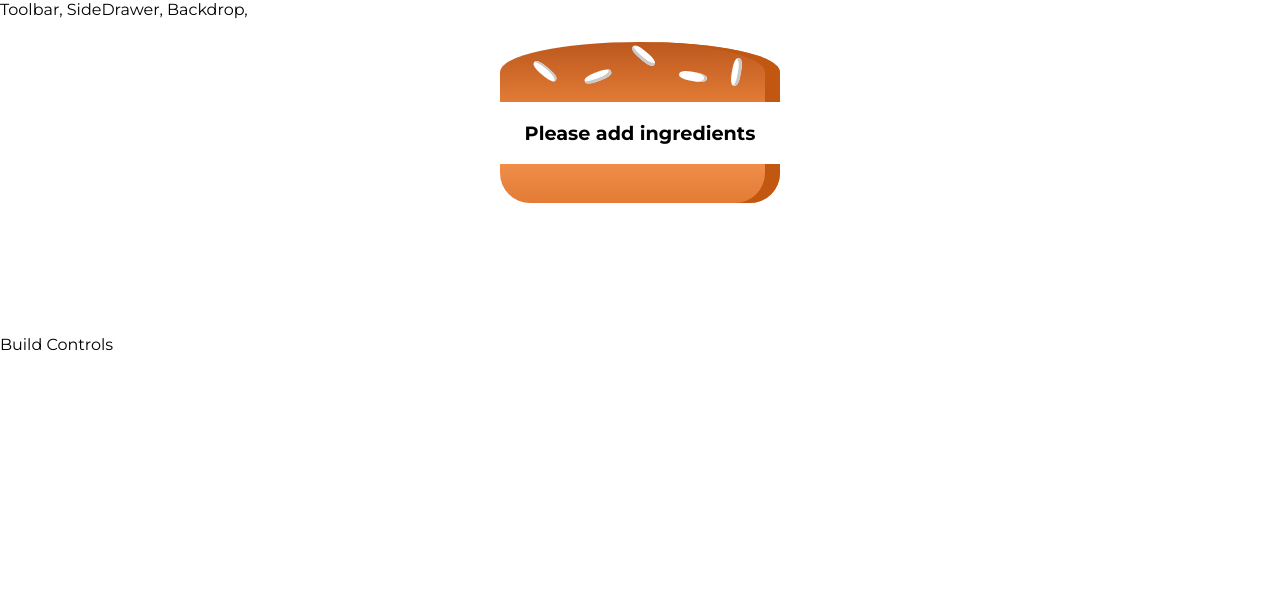
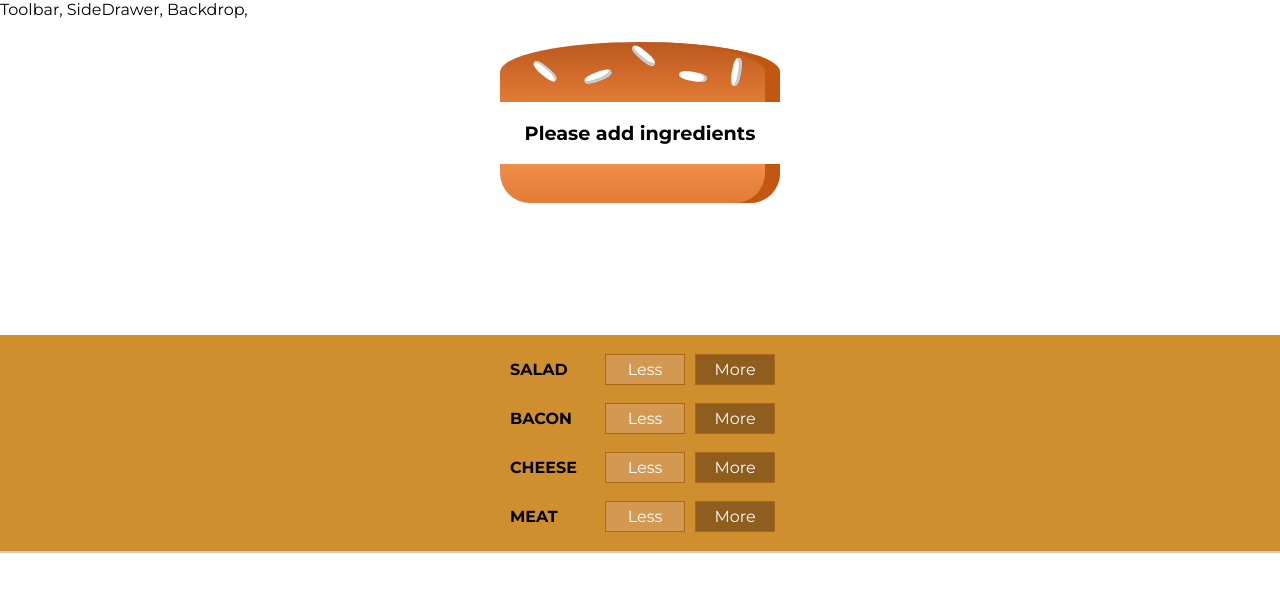
Before and after one commit to aaronkyl/udemy-react-16, a React app in the folder burger-builder/: page / in a window 1280 px wide. Shown: the top 592 px of the page. Built offline with nearby package versions, Linux system fonts and the light colour scheme.

Commit message:
allow adding and removal of ingredients

```diff
--- /dev/null
+++ b/burger-builder/src/components/Burger/BuildControls/BuildControl/BuildControl.css
@@ -0,0 +1,56 @@
+.BuildControl {
+  display: flex;
+  justify-content: space-between;
+  align-items: center;
+  margin: 5px 0;
+}
+
+.BuildControl button {
+  display: block;
+  font: inherit;
+  padding: 5px;
+  margin: 0 5px;
+  width: 80px;
+  border: 1px solid #AA6817;
+  cursor: pointer;
+  outline: none;
+}
+
+.BuildControl button:disabled {
+  background-color: #AC9980;
+  border: 1px solid #7E7365;
+  color: #ccc;
+  cursor: default;
+}
+
+.BuildControl button:hover:disabled {
+  background-color: #AC9980;
+  color: #ccc;
+  cursor: not-allowed;
+}
+
+.Label {
+  padding: 10px;
+  font-weight: bold;
+  width: 80px;
+}
+
+.BuildControl .Less {
+  background-color: #D39952;
+  color: white;
+}
+
+.BuildControl .More {
+  background-color: #8F5E1E;
+  color: white;
+}
+
+.BuildControl .Less:hover, .BuildControl .Less:active {
+  background-color: #DAA972;
+  color: white;
+}
+
+.BuildControl .More:hover,.BuildControl .More:active {
+  background-color: #99703F;
+  color: white;
+}
--- /dev/null
+++ b/burger-builder/src/components/Burger/BuildControls/BuildControl/BuildControl.js
@@ -0,0 +1,12 @@
+import React from 'react'
+import classes from './BuildControl.css'
+
+const buildControl = (props) => (
+  <div className={classes.BuildControl}>
+    <div className={classes.Label}>{props.label}</div>
+    <button className={classes.Less} onClick={() => props.less(props.type)}>Less</button>
+    <button className={classes.More} onClick={() => props.more(props.type)}>More</button>
+  </div>
+)
+
+export default buildControl
--- /dev/null
+++ b/burger-builder/src/components/Burger/BuildControls/BuildControls.css
@@ -0,0 +1,10 @@
+.BuildControls {
+  width: 100%;
+  background-color: #cf8f2e;
+  display: flex;
+  flex-flow: column;
+  align-items: center;
+  box-shadow: 0 2px 1px #ccc;
+  margin: auto;
+  padding: 10px 0;
+}
--- /dev/null
+++ b/burger-builder/src/components/Burger/BuildControls/BuildControls.js
@@ -0,0 +1,24 @@
+import React from 'react'
+import BuildControl from './BuildControl/BuildControl'
+import classes from './BuildControls.css'
+
+const buildControls = (props) => {
+  const buildControlComponents = Object.keys(props.ingredients)
+    .map(ingredient => (
+      <BuildControl
+        key={ingredient}
+        type={ingredient}
+        label={ingredient.toUpperCase()}
+        more={props.more}
+        less={props.less}
+      />
+    ))
+
+    return (
+    <div className={classes.BuildControls}>
+      {buildControlComponents}
+    </div>
+  )
+}
+
+export default buildControls
--- a/burger-builder/src/components/Burger/Burger.js
+++ b/burger-builder/src/components/Burger/Burger.js
@@ -16,7 +16,6 @@
       })
     })
     .reduce((acc, el) => acc.concat(el), [])
-  console.log(transformedIngredients)
 
   if (!transformedIngredients.length) {
     transformedIngredients = <p>Please add ingredients</p>
--- a/burger-builder/src/containers/BurgerBuilder/BurgerBuilder.js
+++ b/burger-builder/src/containers/BurgerBuilder/BurgerBuilder.js
@@ -1,6 +1,14 @@
 import React, { Component } from 'react'
 import Aux from '../../hoc/Aux'
 import Burger from '../../components/Burger/Burger'
+import BuildControls from '../../components/Burger/BuildControls/BuildControls'
+
+const INGREDIENT_PRICES = {
+  salad: .5,
+  cheese: .4,
+  meat: 1.3,
+  bacon: .7
+}
 
 class BurgerBuilder extends Component {
   state = {
@@ -9,6 +17,37 @@
       bacon: 0,
       cheese: 0,
       meat: 0
+    },
+    totalPrice: 4
+  }
+
+  addIngredientHandler = (ingredient) => {
+    const oldCount = this.state.ingredients[ingredient]
+    const newCount = oldCount + 1
+    const updatedIngredients = {...this.state.ingredients}
+    updatedIngredients[ingredient] = newCount
+    const priceAdditions = INGREDIENT_PRICES[ingredient]
+    const oldPrice = this.state.totalPrice
+    const newPrice = oldPrice + priceAdditions
+    this.setState({
+      ingredients: updatedIngredients,
+      totalPrice: newPrice
+    })
+  }
+
+  removeIngredientHandler = (ingredient) => {
+    if(this.state.ingredients[ingredient]) {
+      const oldCount = this.state.ingredients[ingredient]
+      const newCount = oldCount - 1
+      const updatedIngredients = {...this.state.ingredients}
+      updatedIngredients[ingredient] = newCount
+      const priceAdditions = INGREDIENT_PRICES[ingredient]
+      const oldPrice = this.state.totalPrice
+      const newPrice = oldPrice - priceAdditions
+      this.setState({
+        ingredients: updatedIngredients,
+        totalPrice: newPrice
+      })
     }
   }
 
@@ -16,7 +55,10 @@
     return (
       <Aux>
         <Burger ingredients={this.state.ingredients} />
-        <div>Build Controls</div>
+        <BuildControls
+          ingredients={this.state.ingredients}
+          more={this.addIngredientHandler}
+          less={this.removeIngredientHandler} />
       </Aux>
     )
   }
```
